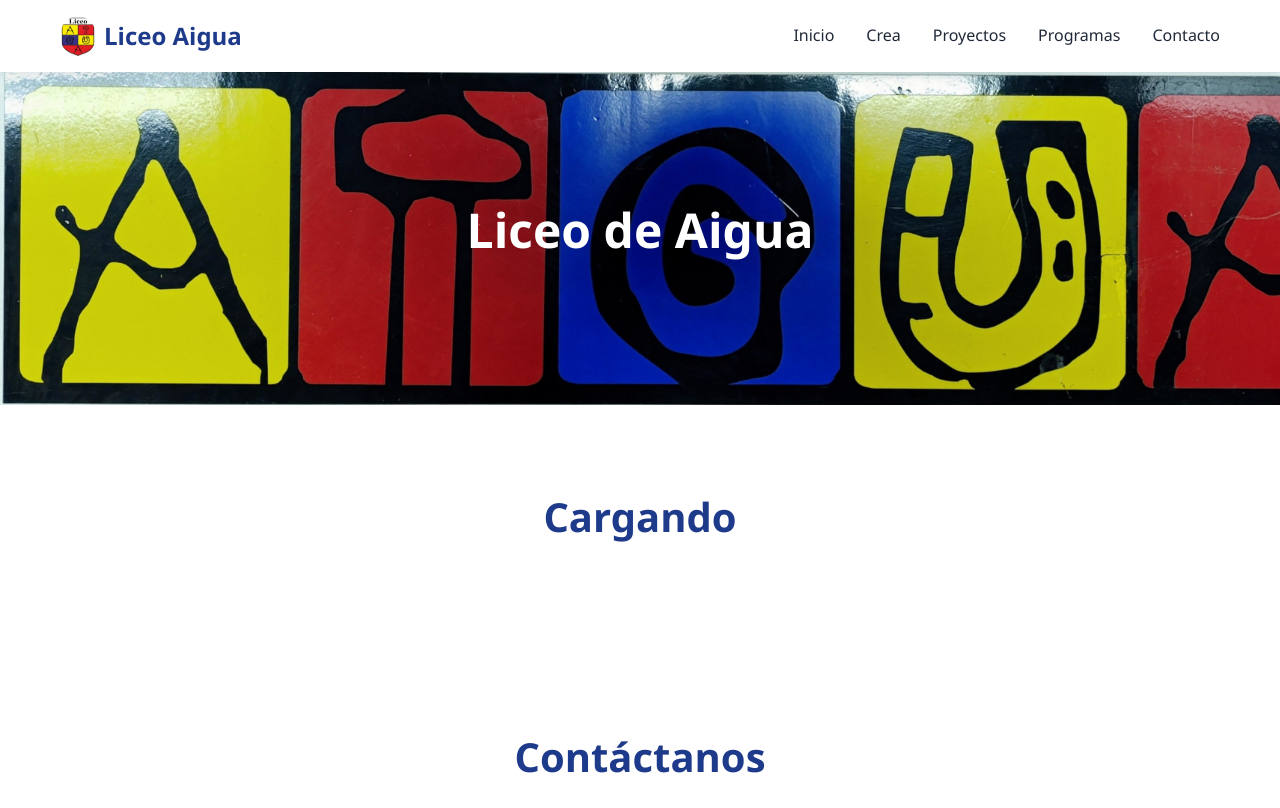
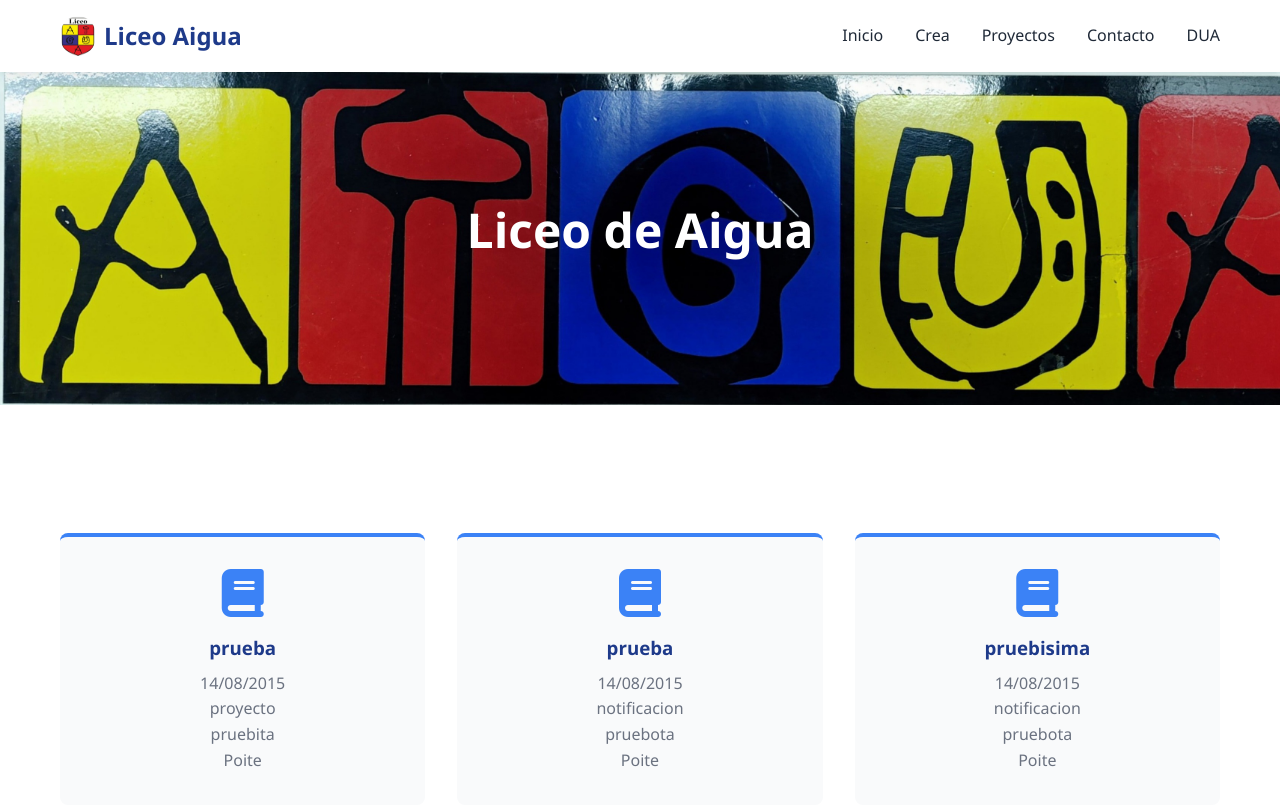
Before and after one commit to poiteaigua-glitch/liceoaiguaweb, a plain HTML site: page proyectos.html in a window 1280 px wide. Shown: the top 808 px of the page. Drawn offline with Linux system fonts and the light colour scheme.

Commit message:
otra mas proyectos

```diff
--- a/proyectos.html
+++ b/proyectos.html
@@ -24,8 +24,9 @@
                 <li class="nav-item"><a href="index.html" class="nav-link">Inicio</a></li>
                 <li class="nav-item"><a href="https://ceibal.edu.uy/plataformas-y-programas/crea/" class="nav-link">Crea</a></li>
                 <li class="nav-item"><a href="proyectos.html" class="nav-link">Proyectos</a></li>
-                <li class="nav-item"><a href="#programs" class="nav-link">Programas</a></li>
                 <li class="nav-item"><a href="#contact" class="nav-link">Contacto</a></li>
+
+                <li class="nav-item"><p class="nav-link" onclick="/*cambiarFuente('Lucida Handwriting')*/intercalarFuente()">DUA</p></li>
             </ul>
         </div>
     </nav>
@@ -38,9 +39,12 @@
 
     <!-- Sección Acerca de -->
     <section class="about" id="about">
-        <div class="proyectos">
+        <div class="container">
+
+        <div id="proyectos" class="features">
             <h2>Cargando</h2>
 
+        </div>
         </div>
     </section>
 
```
